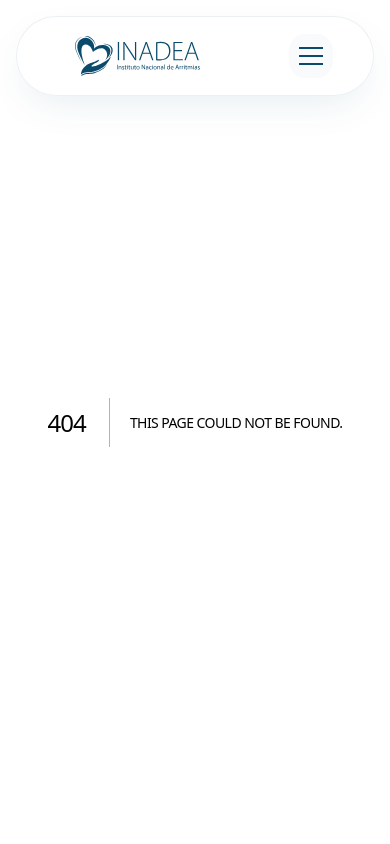
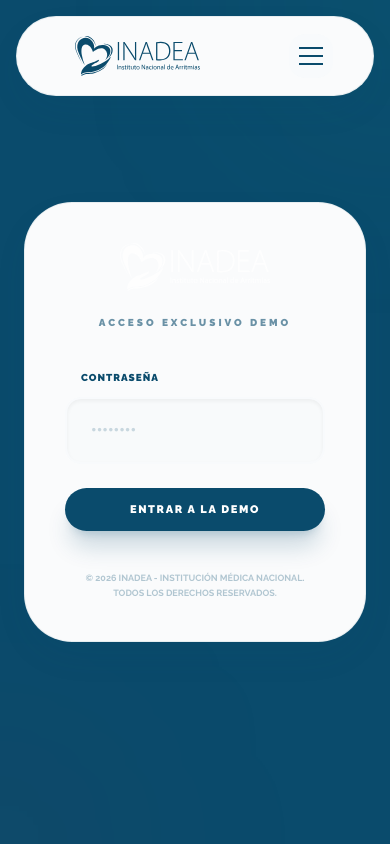
Before and after one commit to mdqmatias/Inadea, a Next.js app: page /login in a window 390 px wide. Before the commit this address had no page. Shown: the top 844 px of the page. Built offline with nearby package versions, Linux system fonts and the light colour scheme.

Commit message:
feat: password protection, robots disabled, and mobile alignment fixes for Vercel demo

```diff
--- a/app/layout.tsx
+++ b/app/layout.tsx
@@ -13,6 +13,10 @@ const raleway = Raleway({
 export const metadata: Metadata = {
   title: "Inadea | Institución Médica Lider en Cardioprotección",
   description: "Especialistas en la creación de áreas cardioasistidas, capacitación en RCP y provisión de desfibriladores (DEA).",
+  robots: {
+    index: false,
+    follow: false,
+  },
 };
 
 export default function RootLayout({
--- /dev/null
+++ b/app/login/page.tsx
@@ -0,0 +1,73 @@
+"use client";
+import { useState } from "react";
+import { useRouter } from "next/navigation";
+import Image from "next/image";
+
+export default function LoginPage() {
+  const [password, setPassword] = useState("");
+  const [error, setError] = useState(false);
+  const router = useRouter();
+
+  const handleSubmit = (e: React.FormEvent) => {
+    e.preventDefault();
+    if (password === "inadea2026") {
+      // Set cookie - simple client side approach for demo
+      document.cookie = "inadea-auth=true; path=/";
+      router.push("/");
+      router.refresh(); // Refresh to update middleware state
+    } else {
+      setError(true);
+      setPassword("");
+    }
+  };
+
+  return (
+    <div className="min-h-screen bg-brand-blue flex flex-col items-center justify-center p-6 relative overflow-hidden">
+      {/* Decorative background elements */}
+      <div className="absolute top-0 right-0 w-[60vw] h-[60vw] bg-brand-teal/10 blur-[120px] rounded-full -translate-y-1/2 translate-x-1/2" />
+      <div className="absolute bottom-0 left-0 w-[60vw] h-[60vw] bg-brand-red/5 blur-[120px] rounded-full translate-y-1/2 -translate-x-1/2" />
+
+      <div className="w-full max-w-md relative z-10 glass-morphism rounded-[3rem] p-10 lg:p-14 flex flex-col gap-10 shadow-3xl border border-white/20">
+        <div className="flex flex-col items-center gap-6">
+          <div className="relative w-48 h-12">
+            <Image
+              src="/img/logoIcon.svg"
+              alt="Inadea Logo"
+              fill
+              className="object-contain brightness-0 invert opacity-90"
+            />
+          </div>
+          <p className="text-brand-blue/60 font-black uppercase tracking-[0.3em] text-[10px] text-center">Acceso Exclusivo Demo</p>
+        </div>
+
+        <form onSubmit={handleSubmit} className="flex flex-col gap-6">
+          <div className="flex flex-col gap-3">
+            <label className="text-[10px] font-black uppercase text-brand-blue tracking-widest ml-4">Contraseña</label>
+            <input
+              type="password"
+              value={password}
+              onChange={(e) => {
+                setPassword(e.target.value);
+                setError(false);
+              }}
+              placeholder="••••••••"
+              className={`w-full bg-brand-gray/50 border-2 ${error ? 'border-brand-red/50 shadow-brand-red/10' : 'border-brand-gray'} rounded-2xl py-5 px-6 font-black text-brand-blue placeholder:text-brand-blue/20 outline-none focus:border-brand-teal/50 transition-all shadow-inner`}
+            />
+            {error && <p className="text-brand-red text-[10px] font-black uppercase tracking-widest text-center mt-2 animate-pulse">Contraseña incorrecta</p>}
+          </div>
+
+          <button
+            type="submit"
+            className="btn-premium bg-brand-blue text-white shadow-xl shadow-brand-blue/20 hover:scale-[1.02] active:scale-95 transition-all py-5"
+          >
+            Entrar a la Demo
+          </button>
+        </form>
+
+        <p className="text-[9px] text-brand-blue/30 text-center font-bold uppercase leading-relaxed">
+          &copy; 2026 INADEA - INSTITUCIÓN MÉDICA NACIONAL.<br/>TODOS LOS DERECHOS RESERVADOS.
+        </p>
+      </div>
+    </div>
+  );
+}
--- a/app/nosotros/page.tsx
+++ b/app/nosotros/page.tsx
@@ -18,7 +18,7 @@ export default function Nosotros() {
       <section className="relative pt-32 pb-20 overflow-hidden bg-brand-blue">
         <div className="absolute top-0 right-0 w-[50vw] h-[50vw] bg-brand-teal/10 blur-[100px] rounded-full" />
         <div className="container-max px-6 relative z-10 text-center lg:text-left">
-          <div className="flex flex-col gap-6 max-w-4xl">
+          <div className="flex flex-col gap-6 max-w-4xl mx-auto lg:mx-0">
             <span className="text-brand-teal font-black uppercase tracking-[0.4em] text-xs">Sobre Nosotros</span>
             <h1 className="text-white text-5xl md:text-7xl lg:text-8xl font-black tracking-tighter leading-[0.85] uppercase">
               Pasión por la <span className="text-brand-teal">excelencia médica</span>
@@ -47,10 +47,10 @@ export default function Nosotros() {
               </div>
             </div>
 
-            <div className="flex flex-col gap-12 reveal delay-200">
+            <div className="flex flex-col gap-12 reveal delay-200 text-center lg:text-left items-center lg:items-start">
                <div className="flex flex-col gap-6">
                  <h2 className="text-brand-blue text-4xl lg:text-6xl font-black tracking-tighter uppercase leading-[0.9]">Misión & <span className="text-brand-teal">Visión</span></h2>
-                 <p className="text-brand-dark/70 text-lg font-bold leading-relaxed">
+                 <p className="text-brand-dark/70 text-lg font-bold leading-relaxed max-w-xl">
                    En Inadea, nuestra misión es erradicar las muertes súbitas evitables mediante la implementación estratégica de tecnología y conocimiento médico. Visualizamos un país donde cada ciudadano sepa cómo actuar y cada institución esté equipada para salvar una vida.
                  </p>
                </div>
--- a/app/page.tsx
+++ b/app/page.tsx
@@ -152,8 +152,8 @@ export default function Home() {
       {/* Últimas Novedades - Prensa en Home (SYCNED CARD STYLE) */}
       <section className="section-padding bg-white reveal">
         <div className="container-max flex flex-col gap-16">
-          <div className="flex flex-col md:flex-row items-end justify-between gap-8">
-            <div className="flex flex-col gap-4">
+          <div className="flex flex-col md:flex-row items-center md:items-end justify-between gap-8 text-center md:text-left">
+            <div className="flex flex-col items-center md:items-start gap-4">
               <span className="text-brand-teal font-black uppercase tracking-[0.4em] text-[10px]">Cultura de Salud</span>
               <h2 className="text-brand-blue text-4xl md:text-6xl uppercase font-black tracking-tighter">Últimas Novedades</h2>
             </div>
--- a/app/productos/page.tsx
+++ b/app/productos/page.tsx
@@ -33,7 +33,7 @@ export default function Productos() {
                  <div className="absolute inset-0 bg-brand-blue/10 group-hover:bg-transparent transition-colors duration-700" />
               </div>
 
-              <div className="lg:w-1/2 p-10 lg:p-20 flex flex-col justify-center gap-6 lg:gap-10">
+              <div className="lg:w-1/2 p-10 lg:p-20 flex flex-col justify-center gap-6 lg:gap-10 items-center lg:items-start text-center lg:text-left">
                  <div className="flex flex-col gap-4">
                    <span className="text-brand-teal font-black uppercase tracking-[0.4em] text-xs leading-none">{producto.brand}</span>
                    <h2 className="text-brand-blue leading-[0.95] text-4xl md:text-6xl uppercase font-black tracking-tighter">
--- /dev/null
+++ b/middleware.ts
@@ -0,0 +1,39 @@
+import { NextResponse } from 'next/server'
+import type { NextRequest } from 'next/server'
+
+export function middleware(request: NextRequest) {
+  const { pathname } = request.nextUrl
+
+  // No proteger la página de login ni archivos estáticos o API
+  if (
+    pathname.startsWith('/login') ||
+    pathname.startsWith('/_next') ||
+    pathname.startsWith('/api') ||
+    pathname.includes('.')
+  ) {
+    return NextResponse.next()
+  }
+
+  const isAuthenticated = request.cookies.get('inadea-auth')?.value === 'true'
+
+  if (!isAuthenticated) {
+    const url = request.nextUrl.clone()
+    url.pathname = '/login'
+    return NextResponse.redirect(url)
+  }
+
+  return NextResponse.next()
+}
+
+export const config = {
+  matcher: [
+    /*
+     * Match all request paths except for the ones starting with:
+     * - api (API routes)
+     * - _next/static (static files)
+     * - _next/image (image optimization files)
+     * - favicon.ico (favicon file)
+     */
+    '/((?!api|_next/static|_next/image|favicon.ico).*)',
+  ],
+}
```
